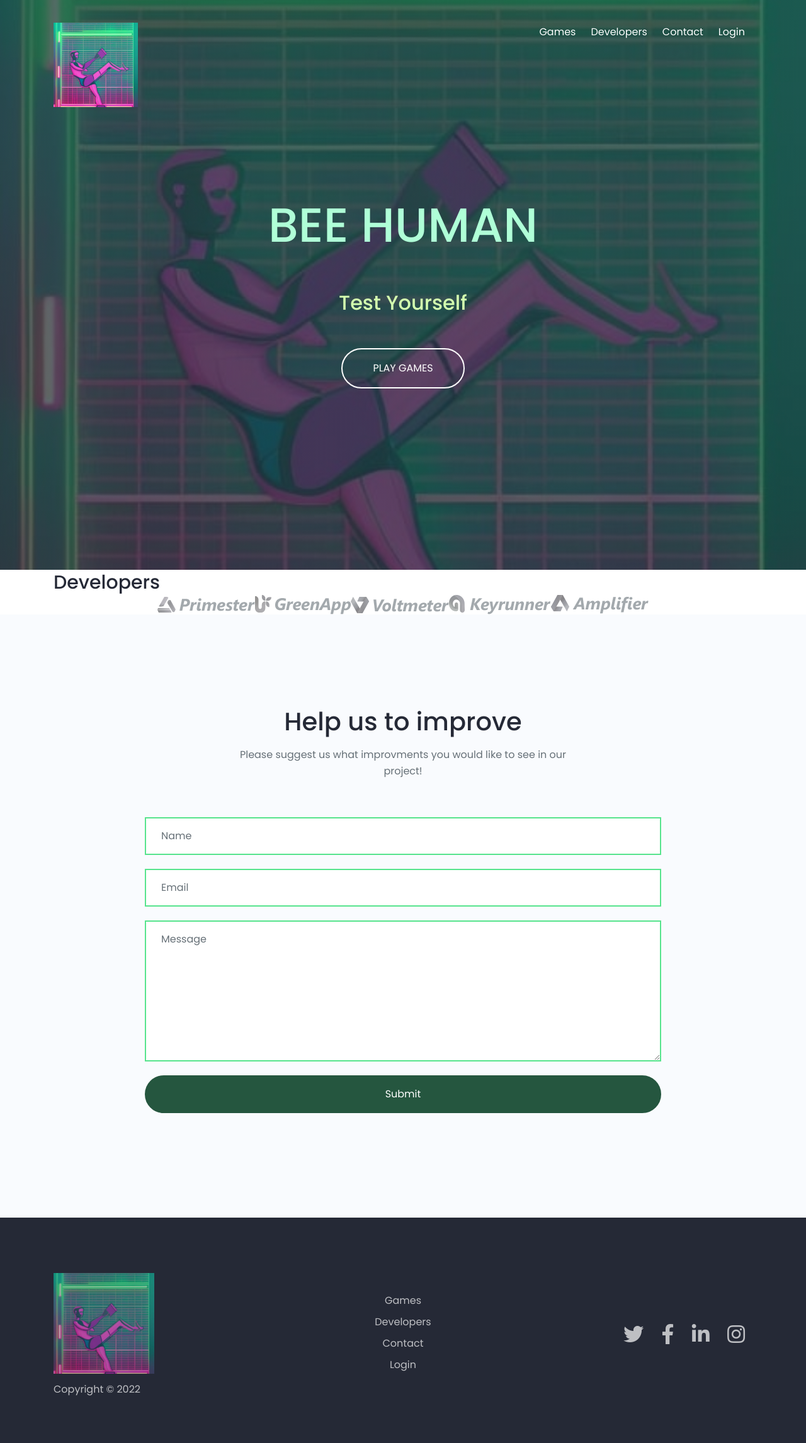
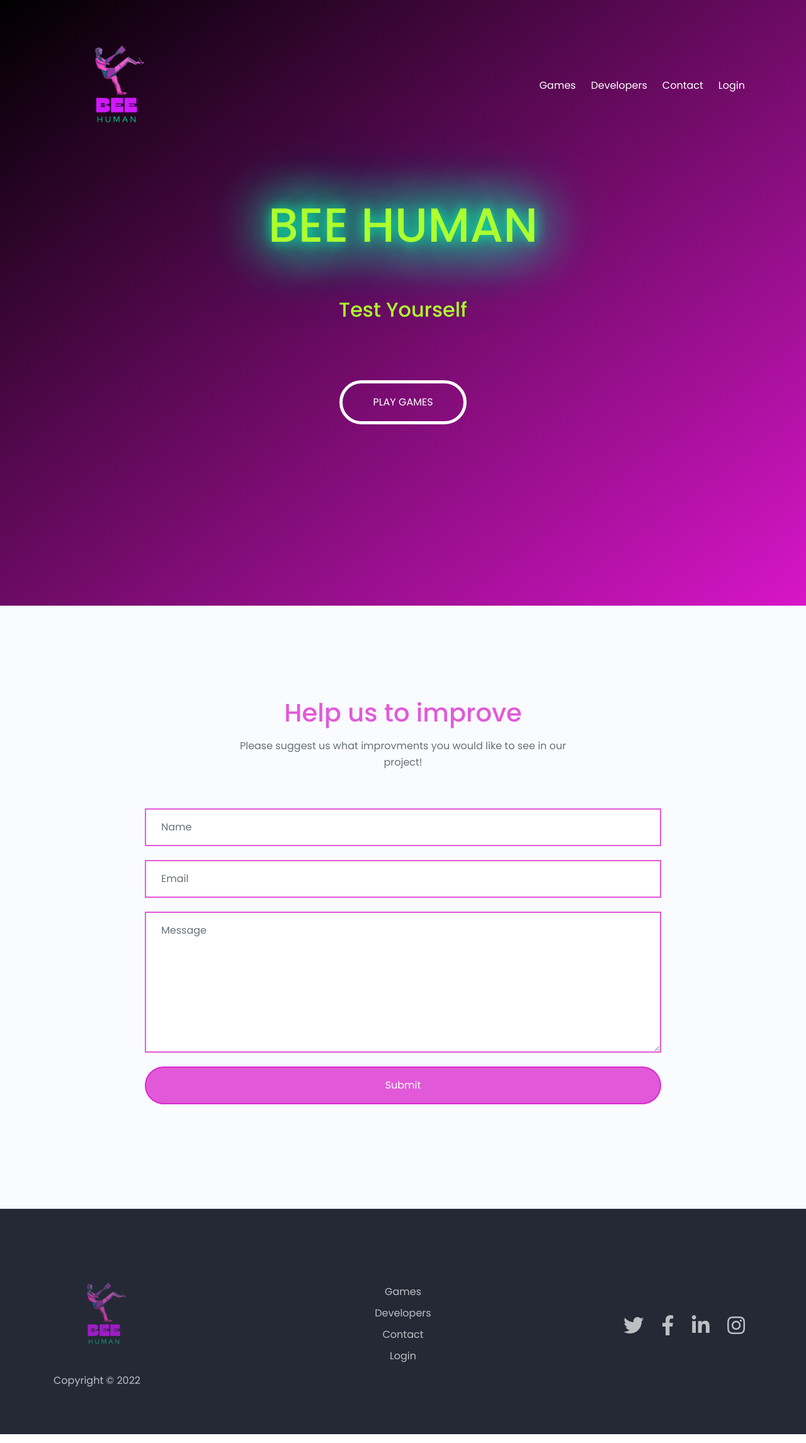
Before and after one commit to amyne11/BEEHuman_Webapp, a PHP site: page / in a window 1280 px wide. Shown: the whole page at 63% size. Run offline with PHP 8.4, Linux system fonts and the light colour scheme.

Commit message:
Home page and login page done

```diff
--- a/css/home.css
+++ b/css/home.css
@@ -250,9 +250,9 @@ a:hover {
 	padding-top: 1rem;
 	padding-bottom: 1rem;
 	padding-left: 1.5rem;
-	border: 2px solid #57e48d;
+	border: 2px solid rgba(216 , 21 , 200, 0.7);
 	background-color: #ffffff;
-	color: #57e48d;
+	color: rgba(216 , 21 , 200, 0.7);
 	font-size: 1rem;
 	line-height: 1.5rem;
 	font-family: "Poppins";
@@ -284,9 +284,9 @@ a:hover {
 	display: inline-block;
 	width: 100%;
 	height: 3.75rem;
-	border: 2px solid #25563f;
+	border: 2px solid rgba(216 , 21 , 200, 0.7);
 	border-radius: 32px;
-	background-color: #25563f;
+	background-color: rgba(216 , 21 , 200, 0.7);
 	color: #ffffff;
 	font-weight: 400;
 	font-size: 1rem;
@@ -297,10 +297,27 @@ a:hover {
 }
 
 .form-control-submit-button:hover {
-	border: 2px solid #25563f;
+	border: 2px solid rgba(216 , 21 , 200, 0.7);
 	background-color: transparent;
-	color: #25563f;
+	color: rgba(216 , 21 , 200, 0.7);
 }
+@keyframes flicker {
+
+	0%, 18%, 22%, 25%, 53%, 57%, 100% {
+
+		text-shadow:
+		0 0 20px #0fa,
+		0 0 80px #0fa,
+		0 0 90px #0fa,
+		0 0 100px #0fa,
+		0 0 150px #0fa;
+
+	}
+
+	20%, 24%, 55% {
+		text-shadow: none;
+	}
+  }
 
 
 /**********************/
@@ -324,19 +341,14 @@ a:hover {
 }
 
 .navbar .logo-image {
-	width: 134px;
-	height: 30px;
+	animation: flicker 1.5s infinite alternate;
+	width: 200px;
+	height: 200px;
 	margin-top: 0.5rem;
 	margin-bottom: 1.25rem;
 }
 
-.navbar .logo-text {
-	margin-bottom: 0.5rem;
-	color: #ffffff;
-	font-weight: 500;
-	font-size: 5rem;
-	line-height: 1.875rem;
-}
+
 
 .navbar ul {
 	display: flex;
@@ -365,29 +377,35 @@ a:hover {
 header {
 	padding-top: 13rem;
 	padding-bottom: 9rem;
-	background: linear-gradient(to bottom right, rgba(28, 54, 51, 0.7), rgba(28, 54, 51, 0.7)), url('../images/beehuman.jpg') center center no-repeat;
+	background: linear-gradient(to bottom right, black, rgba(216, 21, 200, 3));
+	color: #57e48d;
 	background-size: cover;
 	text-align: center;
 }
 
 header .h1-large {
-	margin-bottom: 2.8rem;
-	color: #afffd7;
-}
+	margin-bottom: 3.5rem;
+	animation: flicker 1.5s infinite alternate;
+	color: greenyellow;
+  }
+
+
+  /* Flickering animation */
+
 header .h2-large {
-	margin-bottom: 2.5rem;
-	color: #d3ffaf;
+	margin-bottom: 5rem;
+	color: greenyellow;
 	font-size: xx-large;
 }
 
 header .btn-outline-lg {
-	border: 2px solid #ffffff;
+	border: 5px solid #ffffff;
 	color: #ffffff;
 }
 
 header .btn-outline-lg:hover {
-	background-color: #ffffff;
-	color: #252936;
+	background-color: #1ad114;
+	color: #ffffff;
 }
 
 
@@ -527,19 +545,24 @@ header .btn-outline-lg:hover {
 .contact {
 	padding-top: 9rem;
 	padding-bottom: 9rem;
+
+	/* background: linear-gradient(to bottom right, rgba(15, 212, 8, 1), rgba(216, 21, 200, 0.1)); */
 	text-align: center;
 }
 
 .contact h2 {
 	margin-bottom: 0.875rem;
+	color: rgba(216 , 21 , 200, 0.7);
 }
 
 .contact p {
 	margin-bottom: 3.75rem;
+
 }
 
 .contact form {
 	text-align: left;
+	color: rgba(216 , 21 , 200, 0.7);
 }
 
 
@@ -768,6 +791,7 @@ footer .fab {
 		width: 820px;
 		margin-right: auto;
 		margin-left: auto;
+
 	}
 	/* end of contact */
 
--- a/index.html
+++ b/index.html
@@ -35,7 +35,7 @@
             <div class="container flex">
 
                 <!-- Image Logo -->
-                <a class="logo-image" href="index.html"><img src="images/beehuman.jpg" alt="alternative"></a>
+                <a class="logo-image" href="index.html"><img src="logoproj.png" alt="alternative"></a>
 
                 <!-- Text Logo - Use this if you don't have a graphic logo -->
                 <!-- <a class="logo-text" href="index.html">Name</a> -->
@@ -45,7 +45,7 @@
                         <li><a href="#services">Games</a></li>
                         <li><a href="#developer">Developers</a></li>
                         <li><a href="#contact">Contact</a></li>
-                        <li><a href="log-in.html">Login</a></li>
+                        <li><a href="login/css-only-accessible-floating-labels-advanced-version/dist/login-page.html">Login</a></li>
                     </ul>
                 </nav>
             </div> <!-- end of container -->
@@ -64,31 +64,31 @@
             </div> <!-- end of container -->
         </header> <!-- end of header -->
         <!-- end of header -->
+<!--
 
-        <!-- Customers -->
         <div id = "developer" class="developer">
             <div class="container">
                 <h3>Developers</h3>
-            </div> <!-- end of container -->
+            </div>
             <div class="container flex">
                 <div class="card">
                     <img src="images/customer-logo-1.png" alt="alternative">
-                </div> <!-- end of card -->
+                </div>
                 <div class="card">
                     <img src="images/customer-logo-2.png" alt="alternative">
-                </div> <!-- end of card -->
+                </div>
                 <div class="card">
                     <img src="images/customer-logo-3.png" alt="alternative">
-                </div> <!-- end of card -->
+                </div>
                 <div class="card">
                     <img src="images/customer-logo-4.png" alt="alternative">
-                </div> <!-- end of card -->
+                </div>
                 <div class="card">
                     <img src="images/customer-logo-5.png" alt="alternative">
-                </div> <!-- end of card -->
-            </div> <!-- end of container -->
+                </div>
+            </div>
         </div>
-
+    -->
 
 
         <!-- Contact -->
@@ -125,7 +125,7 @@
                 <div>
 
                     <!-- Image Logo -->
-                    <a class="logo-image" href="index.html"><img src="images/beehuman.jpg" alt="alternative"></a>
+                    <a class="logo-image" href="index.html"><img src="logoproj.png" alt="alternative"></a>
 
                     <!-- Text Logo -->
                     <!-- <a class="logo-text" href="index.html">Name</a> -->
```
Also changed, not shown: login/css-only-accessible-floating-labels-advanced-version/dist/login-page.html (renamed from login/css-only-accessible-floating-labels-advanced-version/dist/index.html, +2 -11 lines), login/css-only-accessible-floating-labels-advanced-version/dist/style.css (+34 -11 lines), login/css-only-accessible-floating-labels-advanced-version/logo_edited.jpg (added), logopnggg.png (added), logoproj.png (added).
